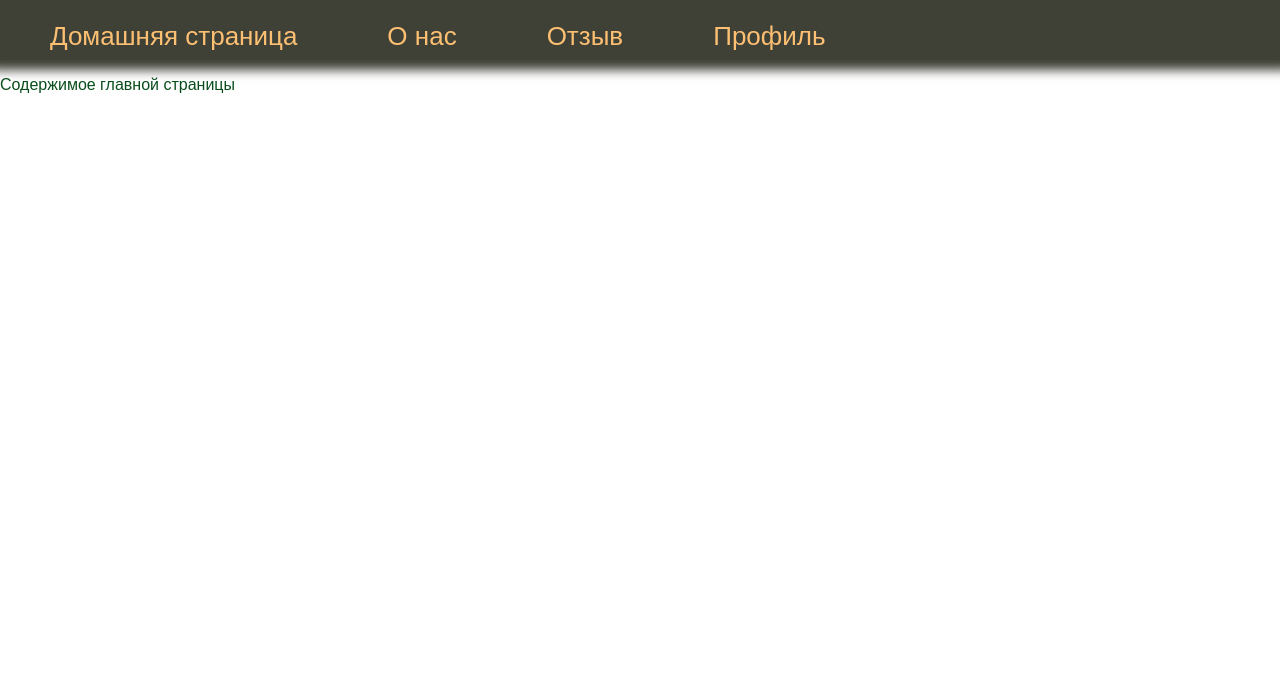
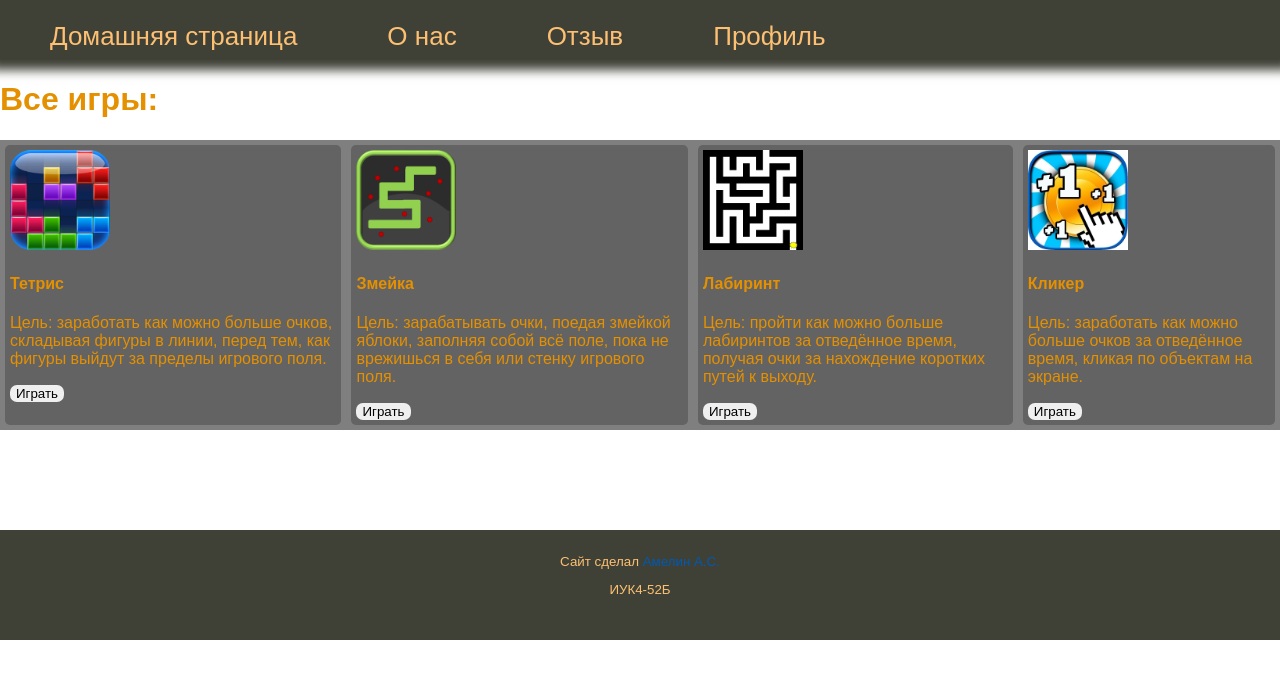
Before and after one commit to NSIST-96/project_minigames, a Flask app: page / in a window 1280 px wide. Shown: the top 679 px of the page. Run offline with Flask 3, Linux system fonts and the light colour scheme.

Commit message:
Add base cards for games in home page

```diff
--- a/app.py
+++ b/app.py
@@ -8,6 +8,8 @@ menu = [{"name": "Домашняя страница", "url": "home"},
         {"name": "О нас",             "url": "about"},
         {"name": "Отзыв",             "url": "feedback"},
         {"name": "Профиль",           "url": "profile"}]
+
+
 
 @app.route("/")
 @app.route("/home")
@@ -33,7 +35,10 @@ def feedback():
 
 @app.route("/profile")
 def profile():
-        return render_template('profile.html', menu=menu)
+        if (True):
+                return render_template('login.html')
+        else:
+                return render_template('profile.html', menu=menu)
 
 @app.route('/login',methods=["POST", "GET"])
 def login():
--- a/static/css/style.css
+++ b/static/css/style.css
@@ -62,10 +62,41 @@ ul.mainmenu li a:hover{
     font-size: 16px;
 }
 
+/*--- Home styles ---*/
 .home_top_info {
-    color: #094d1c;
+    color: #e49000;
 }
 
+.home_games{
+    background-color: #636363d0;
+    position: relative;
+    display: flex;
+    flex-direction: row;
+    align-content: flex-start;
+}
+
+.home_games img{
+    width: 100px;
+}
+
+.home_games_card{
+    margin: 5px;
+    padding: 5px;
+    border-radius: 5px;
+    background-color: #636363;
+    flex-direction: row;
+    min-width: 15%;
+}
+
+.home_games_card button{
+    padding: 5px, 10px;
+    position: inherit;
+    border: #e49000;
+    border-radius: 7px;
+}
+/*--- end Home ---*/
+
+/*--- flash styles ---*/
 .flash {padding: 10px;}
 
 .flash.success {
@@ -77,3 +108,17 @@ ul.mainmenu li a:hover{
     border: 1px solid #FF4343;
     background: #ff9c9c;
 }
+/*--- end flash ---*/
+
+/*--- Footer styles ---*/
+.footer_content{
+    position: relative;
+    background-color: #3f4137;
+    font-size: 10pt;
+    text-align: center;
+    color: #fdc073;
+    margin-top: 100px;
+    padding: 10px 0px 30px 0px;
+}
+
+/*--- end Footer ---*/
--- a/templates/base.html
+++ b/templates/base.html
@@ -16,7 +16,6 @@
 
 <body>
     {% block content %}
-    <div class="clear"></div>
     {% block mainmenu %}
     <ul class="mainmenu">
         {% for m in menu %}
@@ -31,5 +30,13 @@
     </div>
     {% endblock content %}
 </body>
+<footer>
+    {% block footer_info %}
+    <div class="footer_content">
+        <p>Сайт сделал <a href="#">Амелин А.С.</a></p>
+        <p>ИУК4-52Б</p>
+    </div>
+    {% endblock %}
+</footer>
 
 </html>
--- a/templates/home.html
+++ b/templates/home.html
@@ -3,6 +3,32 @@
 {% block content %}
 {{super()}}
 <div class="home_top_info">
-    <p>Содержимое главной страницы</p>
+    <h1>Все игры:</h1>
+    <div class="home_games">
+        <div class="home_games_card home_games_tetris">
+            <img src="../static/img/tetris.png" alt="tetris">
+            <h4>Тетрис</h4>
+            <p>Цель: заработать как можно больше очков, складывая фигуры в линии, перед тем, как фигуры выйдут за пределы игрового поля.</p>
+            <button name="Play">Играть</button>
+        </div>
+        <div class="home_games_card home_games_snake">
+            <img src="../static/img/snake.png" alt="snake">
+            <h4>Змейка</h4>
+            <p>Цель: зарабатывать очки, поедая змейкой яблоки, заполняя собой всё поле, пока не врежишься в себя или стенку игрового поля.</p>
+            <button name="Play">Играть</button>
+        </div>
+        <div class="home_games_card home_games_labirint">
+            <img src="../static/img/labyrinth.jpg" alt="labyrinth">
+            <h4>Лабиринт</h4>
+            <p>Цель: пройти как можно больше лабиринтов за отведённое время, получая очки за нахождение коротких путей к выходу.</p>
+            <button name="Play">Играть</button>
+        </div>
+        <div class="home_games_card home_games_clicker">
+            <img src="../static/img/clicker.jpg" alt="clicker">
+            <h4>Кликер</h4>
+            <p>Цель: заработать как можно больше очков за отведённое время, кликая по объектам на экране.</p>
+            <button name="Play">Играть</button>
+        </div>
+    </div>
 </div>
 {% endblock %}
```
Also changed, not shown: static/img/clicker.jpg (added), static/img/labyrinth.jpg (added), static/img/snake.png (added), static/img/tetris.png (added).
